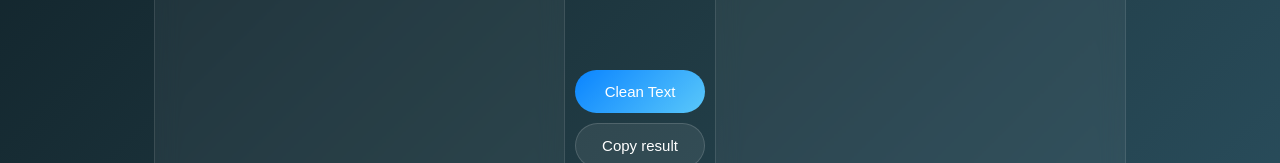
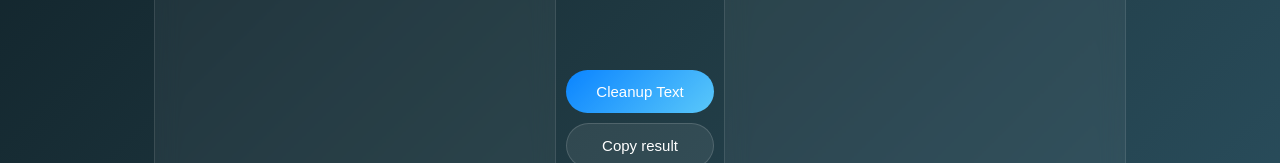
Before and after one commit to ranchimall/aicleaner, a plain HTML site: page index.html in a window 1280 px wide. Shown: the part 299-462 px from the top of the page. Drawn offline with Linux system fonts and the light colour scheme.

Commit message:
Update index.html

```diff
--- a/index.html
+++ b/index.html
@@ -177,7 +177,7 @@
   </div>
 
   <div class="btn-row">
-    <button onclick="cleanText()">Clean Text</button>
+    <button onclick="cleanText()">Cleanup Text</button>
     <button class="ghost" onclick="copyOutput()">Copy result</button>
   </div>
 
```
